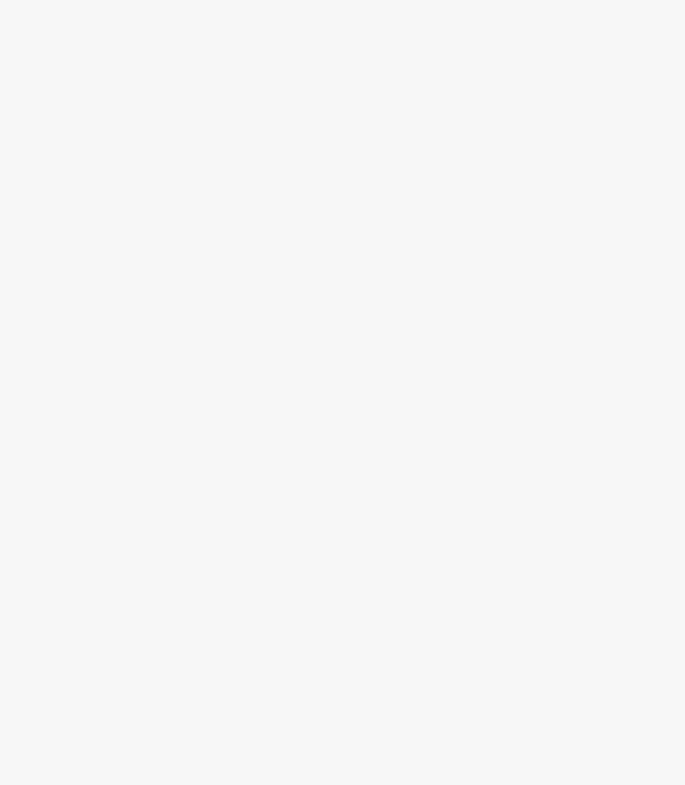
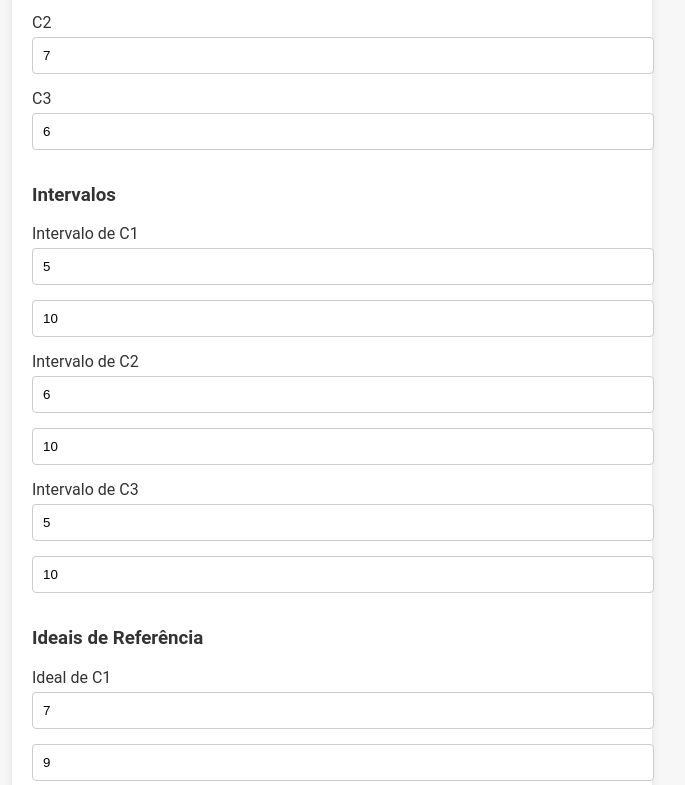
Before and after one commit to mvrcost/rim-mcdm-app, a React (Create React App) app: page / in a window 1280 px wide. Shown: the part 1515-2300 px from the top of the page, without its empty margins (308-993 px from the left). Before the commit the page ends 849 px from the top, so only its background shows below. Built offline with nearby package versions, Linux system fonts and the light colour scheme.

Commit message:
update InputForm component to manage performance matrix, intervals, and reference ideals dynamically

```diff
--- a/src/components/InputForm.js
+++ b/src/components/InputForm.js
@@ -13,6 +13,46 @@ function InputForm({ onSubmit }) {
     C2: "max",
     C3: "min",
   });
+  const [performanceMatrix, setPerformanceMatrix] = useState({
+    A1: [7, 9, 8],
+    A2: [6, 8, 9],
+    A3: [8, 7, 6],
+  });
+  const [intervals, setIntervals] = useState({
+    C1: [5, 10],
+    C2: [6, 10],
+    C3: [5, 10],
+  });
+  const [referenceIdeals, setReferenceIdeals] = useState({
+    C1: [7, 9],
+    C2: [8, 9],
+    C3: [6, 7],
+  });
+
+  const handleMatrixChange = (alt, critIdx, value) => {
+    setPerformanceMatrix({
+      ...performanceMatrix,
+      [alt]: performanceMatrix[alt].map((v, idx) =>
+        idx === critIdx ? parseFloat(value) : v
+      ),
+    });
+  };
+
+  const handleIntervalChange = (crit, idx, value) => {
+    setIntervals({
+      ...intervals,
+      [crit]: intervals[crit].map((v, i) => (i === idx ? parseFloat(value) : v)),
+    });
+  };
+
+  const handleReferenceChange = (crit, idx, value) => {
+    setReferenceIdeals({
+      ...referenceIdeals,
+      [crit]: referenceIdeals[crit].map((v, i) =>
+        i === idx ? parseFloat(value) : v
+      ),
+    });
+  };
 
   const handleSubmit = (event) => {
     event.preventDefault();
@@ -22,27 +62,15 @@ function InputForm({ onSubmit }) {
       return;
     }
     onSubmit({
-      "method": "RIM",
-      "parameters": {
-        "alternatives": alternatives,
-        "criteria": criteria,
-        "performance_matrix": {
-          "A1": [7, 9, 8],
-          "A2": [6, 8, 9],
-          "A3": [8, 7, 6]
-        },
-        "weights": weights,
-        "intervals": {
-          "C1": [5, 10],
-          "C2": [6, 10],
-          "C3": [5, 10]
-        },
-        "reference_ideals": {
-          "C1": [7, 9],
-          "C2": [8, 9],
-          "C3": [6, 7]
-        }
-      }
+      method: "RIM",
+      parameters: {
+        alternatives,
+        criteria,
+        performance_matrix: performanceMatrix,
+        weights,
+        intervals,
+        reference_ideals: referenceIdeals,
+      },
     });
   };
 
@@ -55,7 +83,9 @@ function InputForm({ onSubmit }) {
         <input
           type="text"
           value={alternatives.join(", ")}
-          onChange={(e) => setAlternatives(e.target.value.split(", ").map(item => item.trim()))}
+          onChange={(e) =>
+            setAlternatives(e.target.value.split(", ").map((item) => item.trim()))
+          }
           required
         />
       </div>
@@ -65,7 +95,9 @@ function InputForm({ onSubmit }) {
         <input
           type="text"
           value={criteria.join(", ")}
-          onChange={(e) => setCriteria(e.target.value.split(", ").map(item => item.trim()))}
+          onChange={(e) =>
+            setCriteria(e.target.value.split(", ").map((item) => item.trim()))
+          }
           required
         />
       </div>
@@ -79,16 +111,78 @@ function InputForm({ onSubmit }) {
             min="0"
             max="1"
             value={weights[crit]}
-            onChange={(e) => setWeights({ ...weights, [crit]: parseFloat(e.target.value) })}
+            onChange={(e) =>
+              setWeights({ ...weights, [crit]: parseFloat(e.target.value) })
+            }
             required
           />
           <select
             value={criteriaTypes[crit]}
-            onChange={(e) => setCriteriaTypes({ ...criteriaTypes, [crit]: e.target.value })}
+            onChange={(e) =>
+              setCriteriaTypes({ ...criteriaTypes, [crit]: e.target.value })
+            }
           >
             <option value="max">Maximizar</option>
             <option value="min">Minimizar</option>
           </select>
+        </div>
+      ))}
+
+      <h3>Matriz de Desempenho</h3>
+      {alternatives.map((alt, altIdx) => (
+        <div key={altIdx}>
+          <h4>{alt}</h4>
+          {criteria.map((crit, critIdx) => (
+            <div key={critIdx}>
+              <label>{crit}</label>
+              <input
+                type="number"
+                value={performanceMatrix[alt][critIdx]}
+                onChange={(e) =>
+                  handleMatrixChange(alt, critIdx, e.target.value)
+                }
+                required
+              />
+            </div>
+          ))}
+        </div>
+      ))}
+
+      <h3>Intervalos</h3>
+      {criteria.map((crit, idx) => (
+        <div key={idx}>
+          <label>Intervalo de {crit}</label>
+          <input
+            type="number"
+            value={intervals[crit][0]}
+            onChange={(e) => handleIntervalChange(crit, 0, e.target.value)}
+            required
+          />
+          <input
+            type="number"
+            value={intervals[crit][1]}
+            onChange={(e) => handleIntervalChange(crit, 1, e.target.value)}
+            required
+          />
+        </div>
+      ))}
+
+      <h3>Ideais de Referência</h3>
+      {criteria.map((crit, idx) => (
+        <div key={idx}>
+          <label>Ideal de {crit}</label>
+          <input
+            type="number"
+            value={referenceIdeals[crit][0]}
+            onChange={(e) => handleReferenceChange(crit, 0, e.target.value)}
+            required
+          />
+          <input
+            type="number"
+            value={referenceIdeals[crit][1]}
+            onChange={(e) => handleReferenceChange(crit, 1, e.target.value)}
+            required
+          />
         </div>
       ))}
 
```
